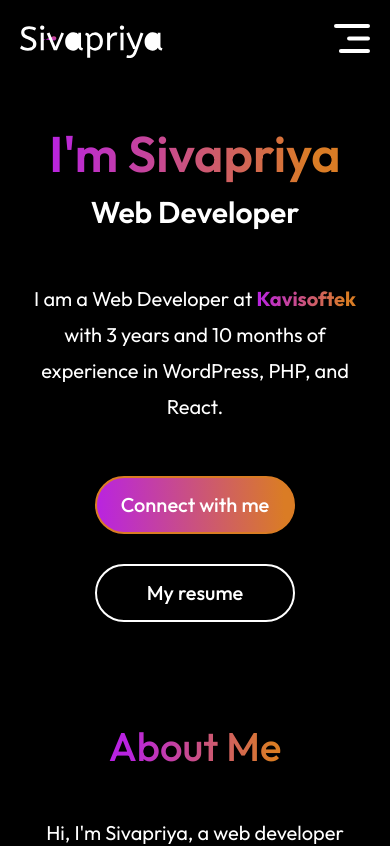
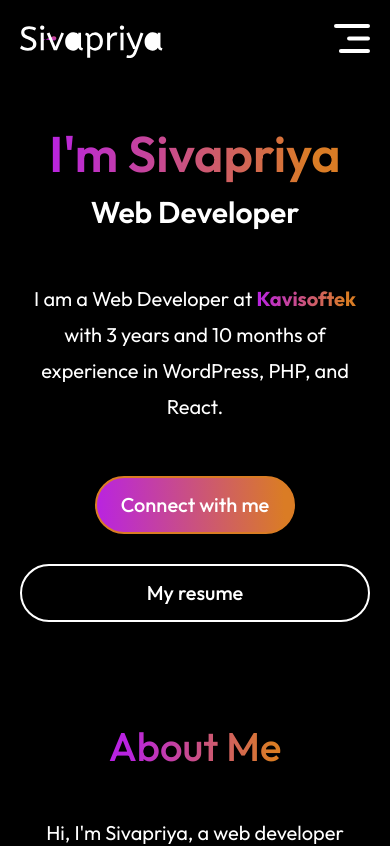
Before and after one commit to Sivapriyaa-k/Portfolio, a React (Vite) app: page / in a window 390 px wide. Shown: the top 846 px of the page. Built offline with nearby package versions, Linux system fonts and the light colour scheme.

Commit message:
hero sec style updated

```diff
--- a/src/Components/Hero/Hero.css
+++ b/src/Components/Hero/Hero.css
@@ -94,6 +94,10 @@
     line-height: 51px;
   }
 
+  .hero-action {
+    width: 100%;
+  }
+
   .hero-resume {
     width: 100%;
   }
```
